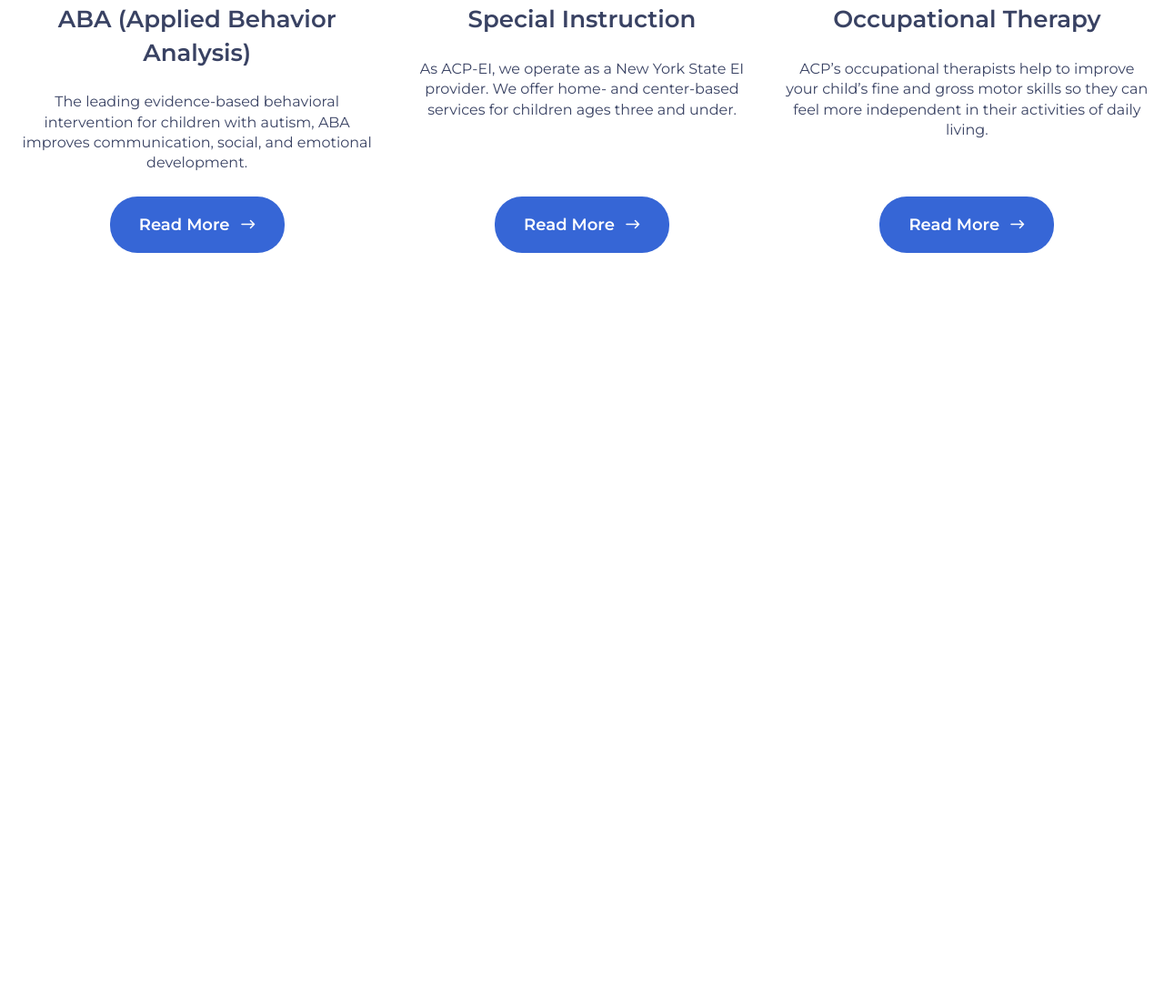
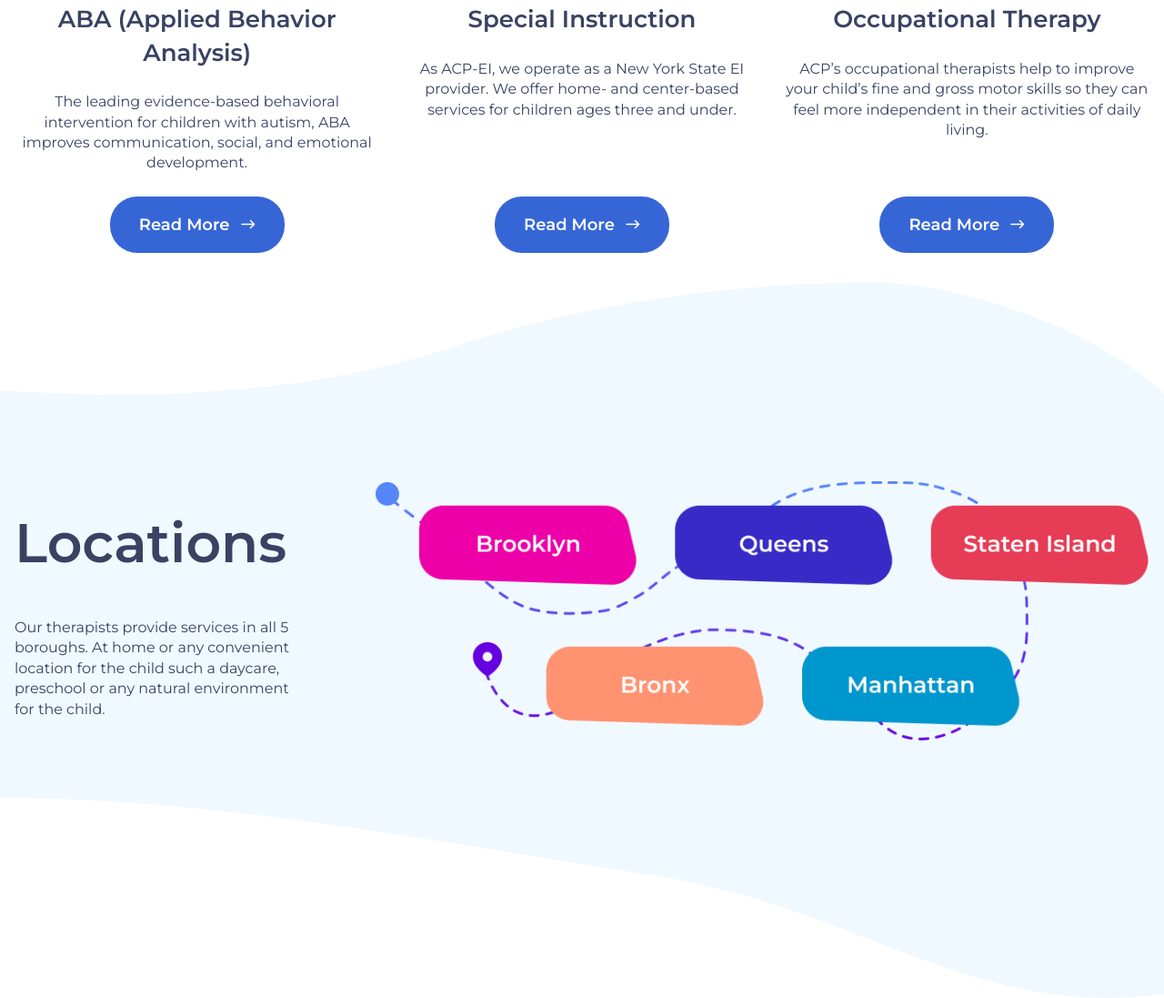
Before and after one commit to llreebor/full-circle, a plain HTML site: page index.html in a window 1280 px wide. Shown: the part 2055-3152 px from the top of the page at 91% size. Before the commit the page ends 2403 px from the top, so only its background shows below. Drawn offline with nearby package versions, Linux system fonts and the light colour scheme.

Commit message:
add locations section

```diff
--- a/assets/css/main.scss
+++ b/assets/css/main.scss
@@ -488,6 +488,73 @@
 	}
 }
 
+// Locations
+.section {
+	// .section__locations
+	&__locations {
+		position: relative;
+		.locations__vector {
+			position: absolute;
+			top: -60px;
+			right: 0;
+			z-index: -10;
+			@media (width <= 1200px) {
+				max-height: 700px;
+			}
+			@media (width <= 992px) {
+				max-height: 500px;
+				top: 20px;
+			}
+			@media (width <= 768px) {
+				max-height: 600px;
+				top: -50px;
+			}
+			@media (width <= 480px) {
+				max-height: 500px;
+				top: -30px;
+			}
+			@media (width <= 374px) {
+				max-height: 400px;
+				top: 0px;
+			}
+		}
+	}
+}
+
+.locations {
+	// .locations__info
+	display: flex;
+	align-items: center;
+	gap: 86px;
+	padding-top: 110px;
+	@media (width <= 768px) {
+		flex-direction: column;
+		gap: 40px;
+		padding-top: 0;
+	}
+	&__info {
+		display: flex;
+		flex-direction: column;
+		max-width: 311px;
+		width: 100%;
+		gap: 40px;
+		@media (width <= 768px) {
+			max-width: 100%;
+			gap: 20px;
+		}
+	}
+
+	// .locations__image
+
+	&__image {
+		img {
+			max-width: 100%;
+			width: 100%;
+			height: auto;
+		}
+	}
+}
+
 // Animation
 @keyframes fade {
 	0% {
--- a/index.html
+++ b/index.html
@@ -569,6 +569,30 @@
 					</svg>
 				</div> -->
 			</section>
+
+			<!-- Locations -->
+			<section class="section__locations">
+				<img
+					class="locations__vector"
+					src="./assets/images/locations-vector.svg"
+					alt="image"
+				/>
+				<div class="container">
+					<div class="locations">
+						<div class="locations__info">
+							<h2 class="section__title">Locations</h2>
+							<p>
+								Our therapists provide services in all 5 boroughs. At home or
+								any convenient location for the child such a daycare, preschool
+								or any natural environment for the child.
+							</p>
+						</div>
+						<div class="locations__image">
+							<img src="./assets/images/locations-image.png" alt="image" />
+						</div>
+					</div>
+				</div>
+			</section>
 		</main>
 
 		<!-- Libs -->
```
Also changed, not shown: assets/css/main.css, assets/images/locations-image.png (added), assets/images/locations-vector.svg (added), 1 other file.
